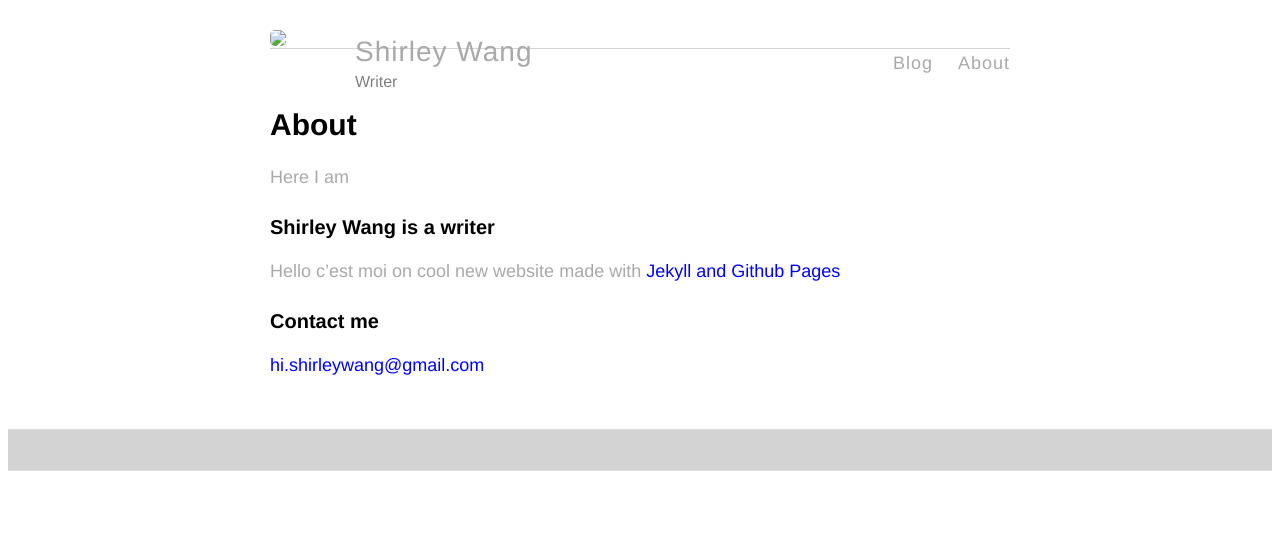
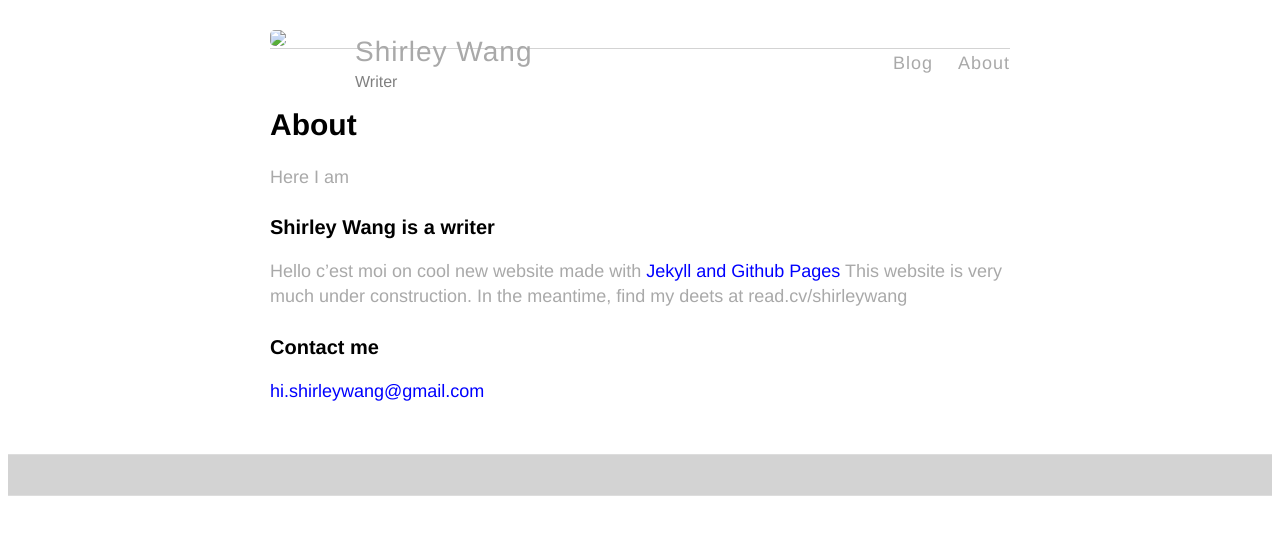
Before and after one commit to hiyasw/hiyasw-jekyll, a Jekyll site: the page built from about.md, in a window 1280 px wide. Shown: the top 535 px of the page. Built offline with Jekyll 4.4.1, drawn with Linux system fonts in a browser that asks for light colours.

Commit message:
Update about.md

```diff
--- a/about.md
+++ b/about.md
@@ -8,7 +8,7 @@ Here I am
 
 ### Shirley Wang is a writer
 
-Hello c'est moi on cool new website made with [Jekyll and Github Pages](http://www.smashingmagazine.com/2014/08/01/build-blog-jekyll-github-pages/)
+Hello c'est moi on cool new website made with [Jekyll and Github Pages](http://www.smashingmagazine.com/2014/08/01/build-blog-jekyll-github-pages/) This website is very much under construction. In the meantime, find my deets at read.cv/shirleywang
 
 ### Contact me
 
```
